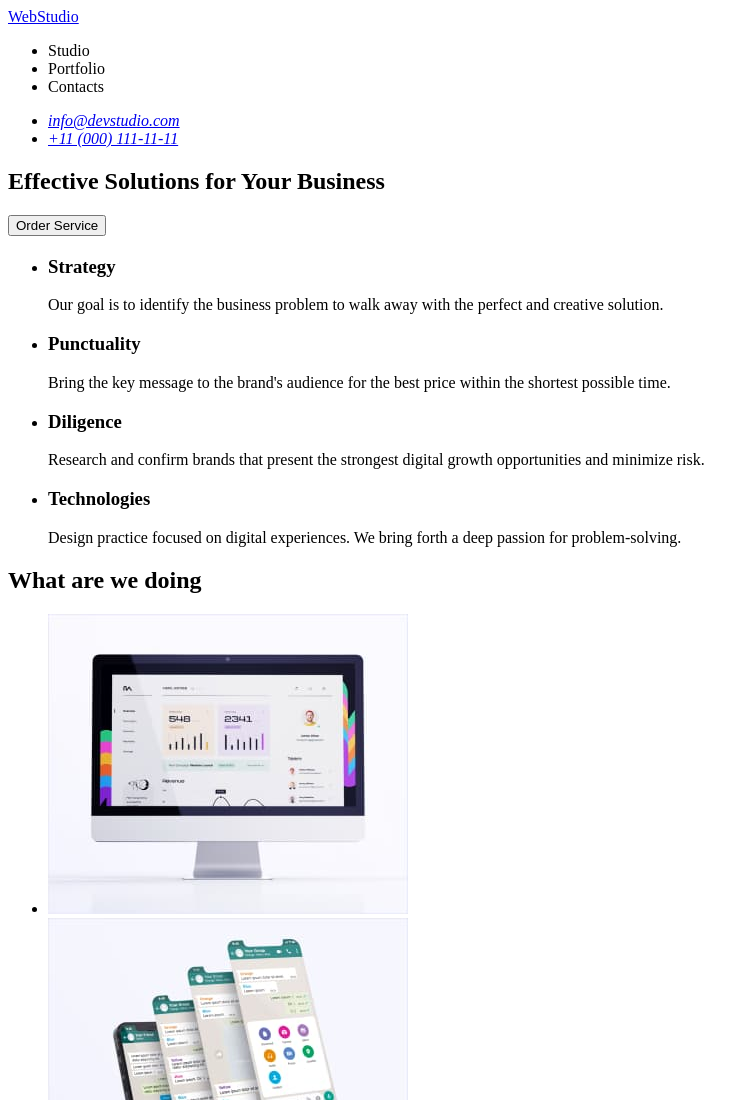
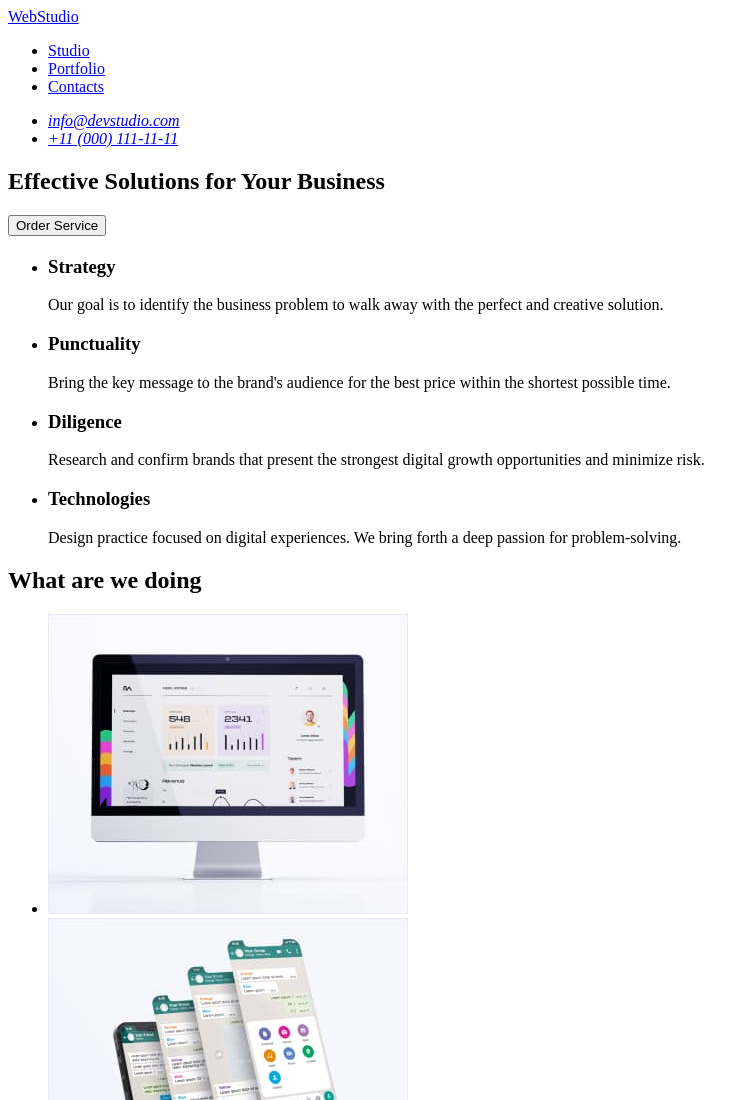
Before and after one commit to DariaRodovnichenko/goit-markup-hw-01, a plain HTML site: page index.html in a window 1280 px wide. Shown: the top 1100 px of the page, without its empty margins (0-754 px from the left). Drawn offline with Linux system fonts and the light colour scheme.

Commit message:
bag fixed

```diff
--- a/index.html
+++ b/index.html
@@ -12,9 +12,9 @@
       <nav>
         <a href="./index.html">WebStudio</a>
         <ul>
-          <li><a href="Studio"></a>Studio</li>
-          <li><a href="Portfolio"></a>Portfolio</li>
-          <li><a href="Contacts"></a>Contacts</li>
+          <li><a href="Studio">Studio</a></li>
+          <li><a href="Portfolio">Portfolio</a></li>
+          <li><a href="Contacts">Contacts</a></li>
         </ul>
       </nav>
       <address>
```
